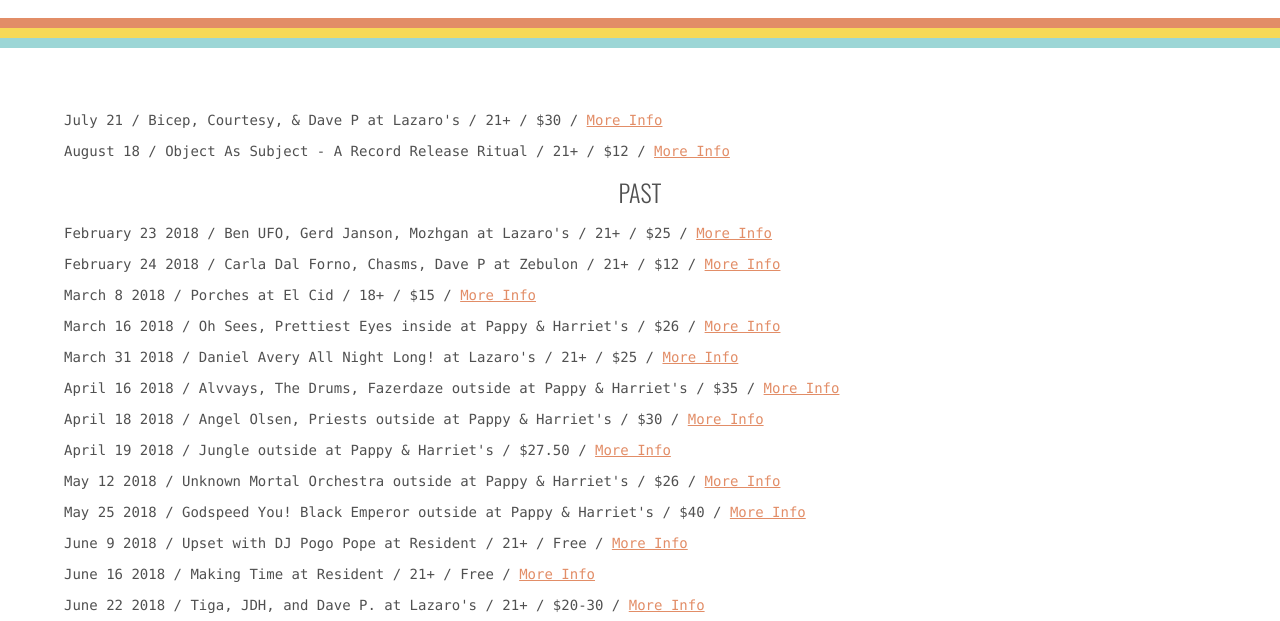
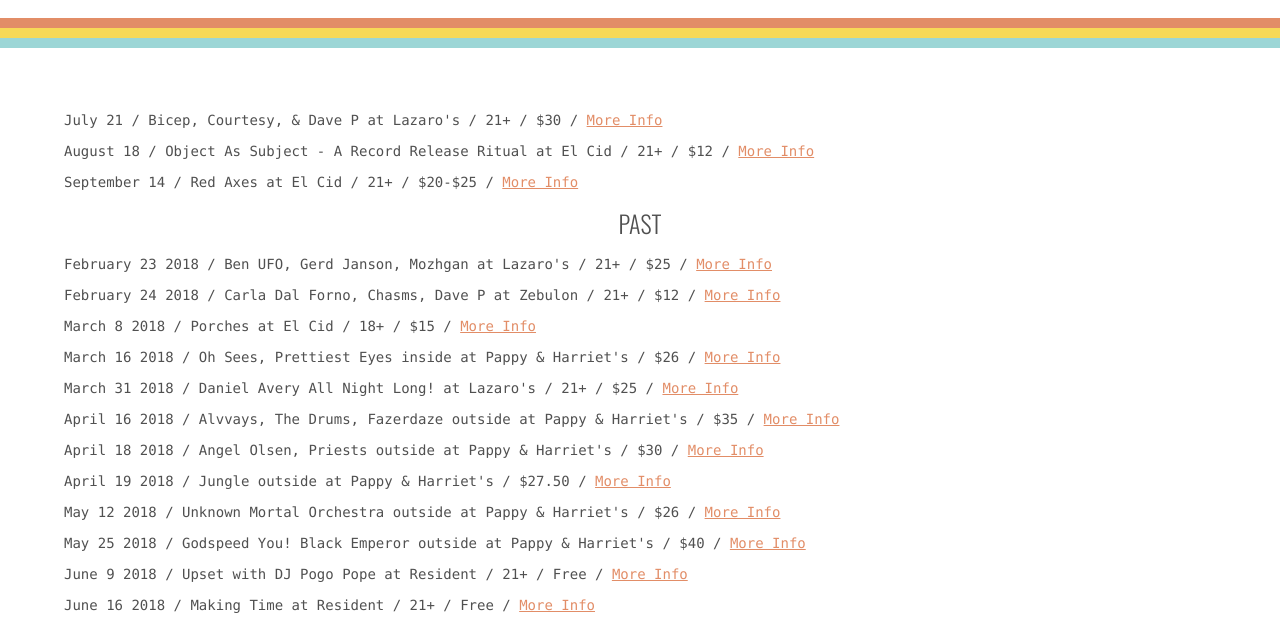
Before and after one commit to thisiswhowearenow/www, a plain HTML site: page index.html in a window 1280 px wide. Shown: the part 179-800 px from the top of the page. Drawn offline with nearby package versions, Linux system fonts and the light colour scheme.

Commit message:
Red Axes show

```diff
--- a/index.html
+++ b/index.html
@@ -37,7 +37,10 @@
 				July 21 / Bicep, Courtesy, & Dave P at Lazaro's / 21+ / $30 / <a href="https://biceplive.eventbrite.com/" target="_blank" >More Info</a>
 			</p>
 			<p>
-				August 18 / Object As Subject - A Record Release Ritual / 21+ / $12 / <a href="https://www.eventbrite.com/e/object-as-subject-record-release-ritual-tickets-47225930028" target="_blank" >More Info</a>
+				August 18 / Object As Subject - A Record Release Ritual at El Cid / 21+ / $12 / <a href="https://www.eventbrite.com/e/object-as-subject-record-release-ritual-tickets-47225930028" target="_blank" >More Info</a>
+			</p>
+			<p>
+				September 14 / Red Axes at El Cid / 21+ / $20-$25 / <a href="https://redaxesla.eventbrite.com" target="_blank" >More Info</a>
 			</p>
       <h2>PAST</h2>
       <p>
```
